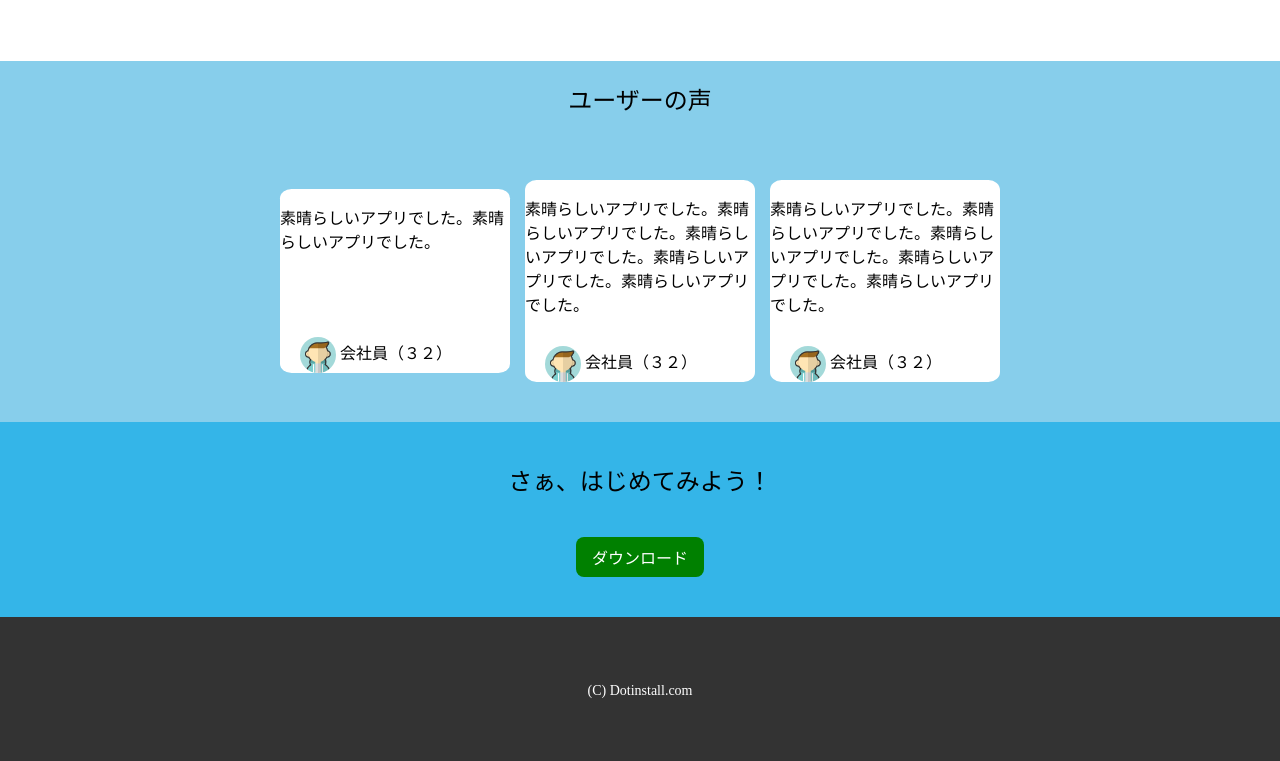
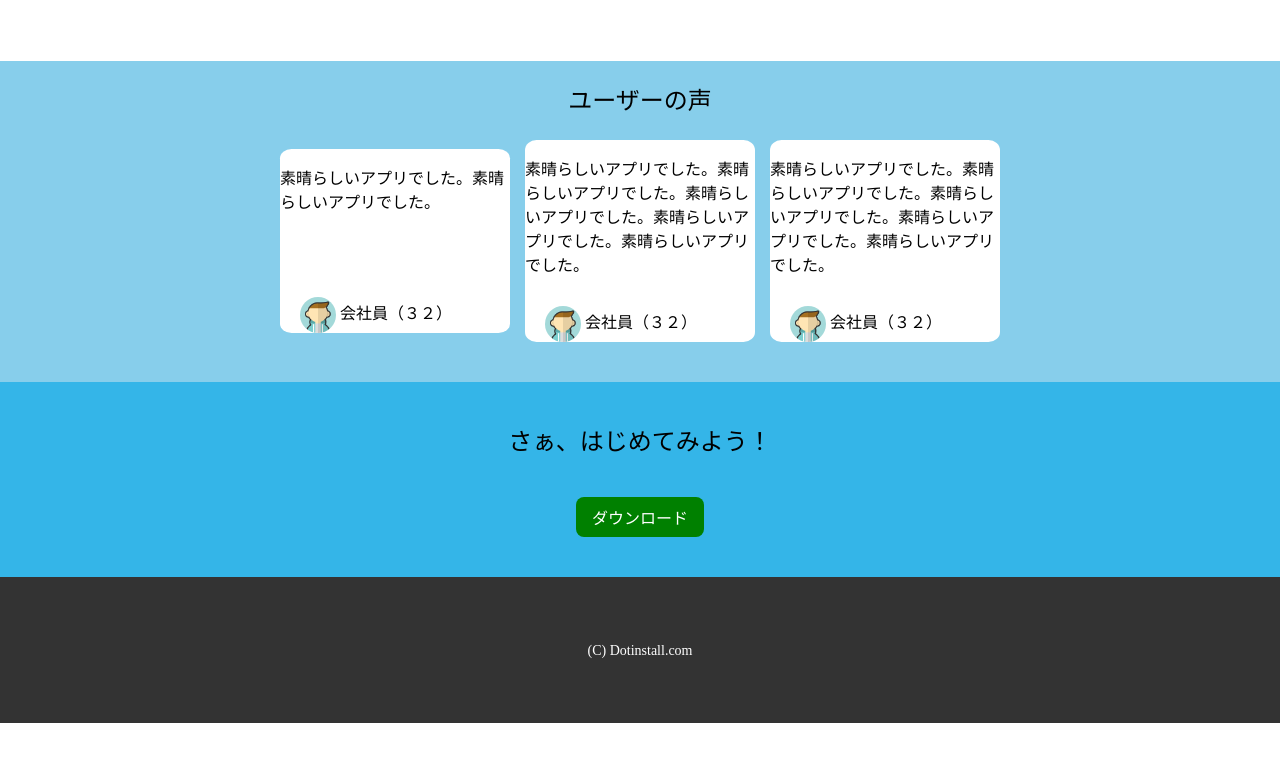
Before and after one commit to 11zacky/cording2, a plain HTML site: page index.html in a window 1280 px wide. Shown: the part 1334-2095 px from the top of the page. After the commit the page ends 2057 px from the top, so only its background shows below. Drawn offline with Linux system fonts and the light colour scheme.

Commit message:
Add files via upload

```diff
--- a/style.css
+++ b/style.css
@@ -59,6 +59,9 @@ h1{
   display: none;
 }
 
+*{
+  width: auto;
+}
 /* hero */
 
 .hero{
@@ -116,18 +119,21 @@ h1{
 .animate.normal{
   opacity: 0;
   transform: translateY(-40px);
+  margin-top: 0;
 }
 
 .animate.delay{
   opacity: 0;
   transform: translateY(-40px);
   transition-delay: .5s;
+  margin-top: 0;
 }
 
 .animate.moredelay{
   opacity: 0;
   transform: translateY(-40px);
   transition-delay: 1.0s;
+  margin-top: 0;
 }
 
 .animate.appear{
@@ -152,6 +158,7 @@ small{
   background-color: skyblue;
   padding-bottom: 40px;
   background-size: cover;
+
 }
 
 .review h2 {
@@ -179,22 +186,21 @@ small{
 }
 
 .boxes {
+  display: flex;
   flex-direction: column;
   align-items: center;
   justify-content: center;
   gap: 15px;
+  margin-top: 24px;
 }
 
 .box{
   background: #fff;
   width: 230px;
   border-radius: 5%;
-  position: relative;
 }
 
-.box > p :nth-child(2) {
-  position: absolute;
-}
+
 
 .let.us{
   background: rgb(52, 181, 232);
```
